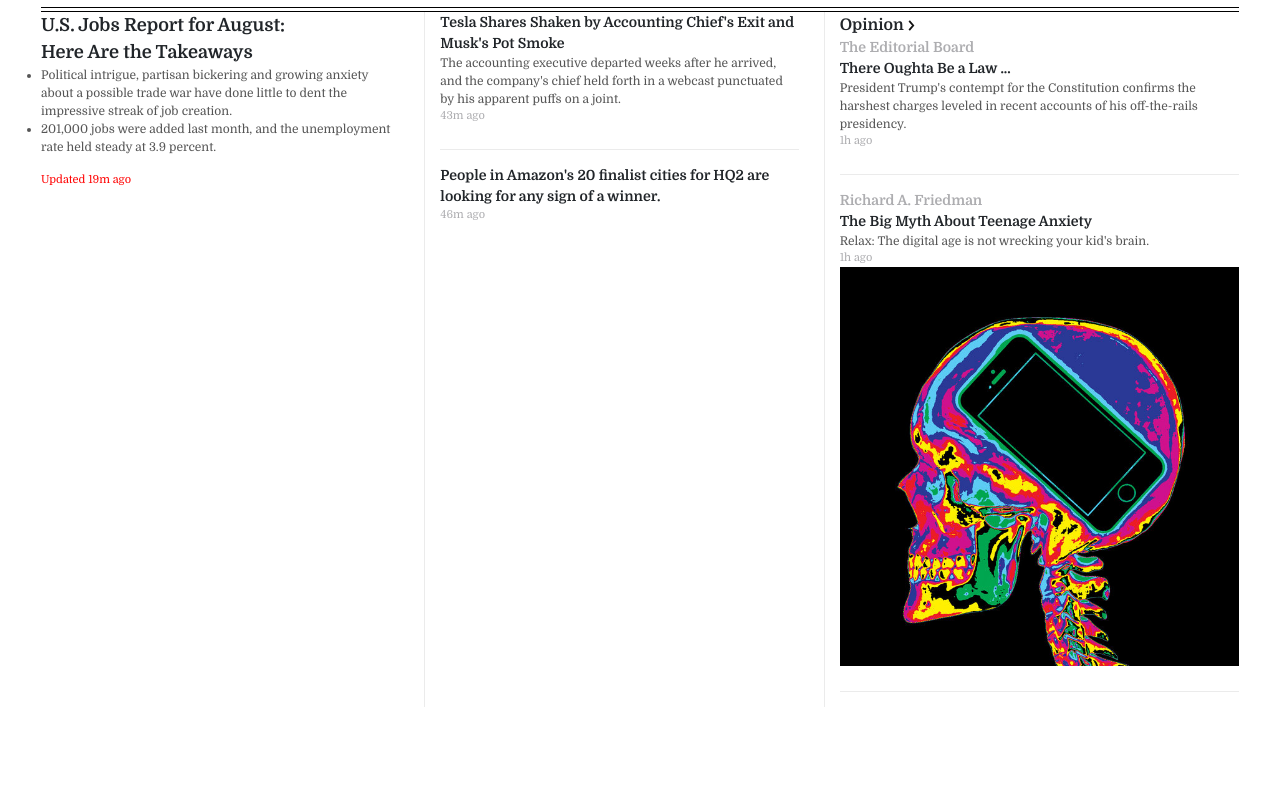
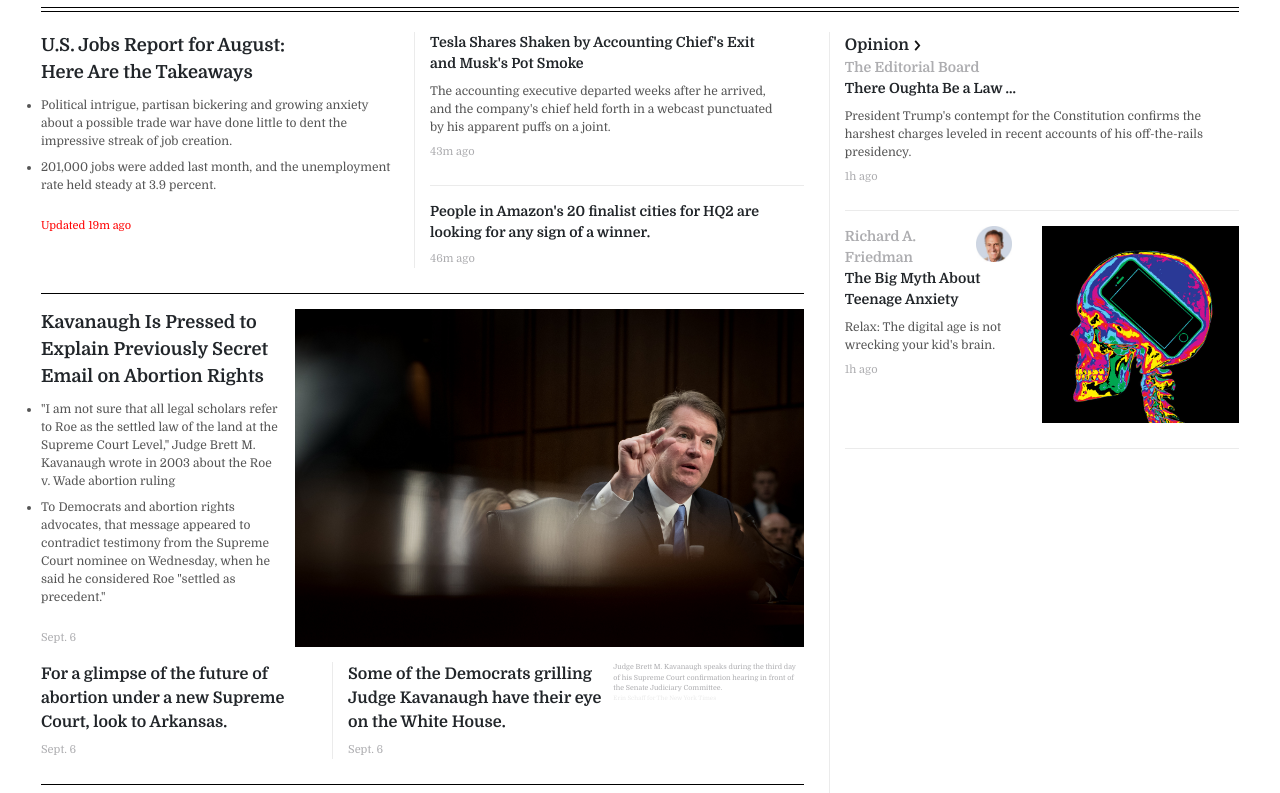
Before and after one commit to MichaelMeow/nytimes, a plain HTML site: page index.html in a window 1280 px wide. Shown: the part 203-996 px from the top of the page. Before the commit the page ends 910 px from the top, so only its background shows below. Drawn offline with Linux system fonts and the light colour scheme.

Commit message:
add more content and begin refactoring with mixins

```diff
--- a/index.html
+++ b/index.html
@@ -146,7 +146,10 @@
   <div class="doubleBorder">
   </div>
   <div class="mainBody">
-  <div class="mainLeftContent">
+    <div class="mainLeftContent cell">
+      <div class="leftRow">
+        <div class="halves">
+
       <div class="oneLeft cell">
         <div class="headline1">
           U.S. Jobs Report for August: <br>Here Are the Takeaways
@@ -161,7 +164,7 @@
           </div>
         </div>
       </div>
-<div class="oneRight cell">
+      <div class="oneRight">
         <div class="oneRightTop  cellBottom">
           <div class="headline3">
             Tesla Shares Shaken by Accounting Chief's Exit and Musk's Pot Smoke
@@ -183,6 +186,56 @@
         </div>
       </div>
     </div>
+    </div>
+    <div class="leftRow noBottomBorder">
+      <div class="twoTop twoThirdsImage">
+        <div class="articleText">
+          <div class="headline1">
+            Kavanaugh Is Pressed to Explain Previously Secret Email on Abortion Rights
+          </div>
+          <div class="subheadline">
+            <ul>
+              <li>"I am not sure that all legal scholars refer to Roe as the settled law of the land at the Supreme Court Level," Judge Brett M. Kavanaugh wrote in 2003 about the Roe v. Wade abortion ruling</li>
+              <li>To Democrats and abortion rights advocates, that message appeared to contradict testimony from the Supreme Court nominee on Wednesday, when he said he considered Roe "settled as precedent."</li>
+            </ul>
+            <div class="updated">
+              Sept. 6
+            </div>
+          </div>
+        </div>
+      <div class="articleImage">
+        <img src="img/merlin_143380935_4b452ef3-99d8-46fa-9fec-73dac24caecf-threeByTwoLargeAt2X.jpg" alt="">
+      </div>
+    </div>
+  </div>
+    <div class="leftRow">
+      <div class="cell">
+    <div class="headline2">
+      For a glimpse of the future of abortion under a new Supreme Court, look to Arkansas.
+    </div>
+    <div class="updated">
+      Sept. 6
+    </div>
+  </div>
+  <div>
+    <div class="headline2">
+      Some of the Democrats grilling Judge Kavanaugh have their eye on the White House.
+    </div>
+    <div class="updated">
+      Sept. 6
+    </div>
+  </div>
+
+<div class="caption">
+  Judge Brett M. Kavanaugh speaks during the third day of his Supreme Court confirmation hearing in front of the Senate Judiciary Committee.
+  <div class="captionPhoto">
+    Erin Schaff for The New York Times
+  </div>
+
+</div>
+  </div>
+
+    </div>
     <div class="mainRightContent">
       <div class="opinion">
         <div class="opinionTitle">
@@ -202,8 +255,11 @@
             1h ago
           </div>
         </div>
-    <div class="opinionCell cellBottom">
+        <div class="opinionCell halves cellBottom">
           <div>
+            <div class="authorImage">
+              <img src="img/Friedman-Richard-circular-thumbLarge.jpg" alt="">
+            </div>
             <div class="opinionAuthor">
               Richard A. Friedman
             </div>
@@ -217,7 +273,9 @@
               1h ago
             </div>
           </div>
+          <div class="articleImage">
             <img src="img/09friedman-square640.jpg" alt="">
+          </div>
         </div>
         <div class="opinionTwoColumn">
           <div class="opinionCell cell">
--- a/scss/input.scss
+++ b/scss/input.scss
@@ -22,6 +22,7 @@ $updatedGrey: #adadb0;
   font-size: 18px;
   font-weight: bold;
   font-family: 'Domine', serif;
+  margin-bottom: -6px;
 }
 @mixin headline2Style {
   font-size: 16px;
@@ -37,11 +38,16 @@ $updatedGrey: #adadb0;
   color: $textGrey;
   font-size: 12px;
   font-family: 'Domine', serif;
+  padding-top:8px;
+  li{
+    padding-top: 8px;
+  }
 }
 @mixin updatedStyle {
   color: $updatedGrey;
   font-size: 11px;
   font-family: 'Domine', serif;
+  padding-top: 8px;
 }
 @mixin cell {
   padding-right: 25px;
@@ -52,6 +58,41 @@ $updatedGrey: #adadb0;
   padding-bottom: 25px;
   margin-bottom: 15px;
   border-bottom: 1px solid $lightGrey;
+}
+@mixin rowBottom {
+  padding-bottom: 25px;
+  margin-bottom: 15px;
+  border-bottom: 1px solid black;
+}
+@mixin caption {
+  color: $updatedGrey;
+  font-size: 7px;
+  font-family: 'Domine', serif;
+}
+@mixin captionPhoto {
+  color: $lightGrey;
+  font-size: 6px;
+  font-family: 'Domine', serif;
+
+}
+@mixin twoThirdsImage {
+  @include flexRowCenter;
+  .articleText {
+    padding-right: 15px;
+    width: (100/3)* 1%;
+  }
+  .articleImage {
+    width: ((100/3)*2)* 1%;
+  }
+}
+@mixin halves {
+  @include flexRowCenter;
+  div:first-child {
+    padding-right: 15px;
+  }
+  & > div{
+    width: 50%;
+  }
 }
 
 // main
@@ -199,6 +240,12 @@ $updatedGrey: #adadb0;
 .updated{
   @include updatedStyle;
 }
+.caption{
+  @include caption;
+}
+.captionPhoto{
+  @include captionPhoto;
+}
 .updatedRed{
   @include updatedStyle;
   color: red;
@@ -211,23 +258,40 @@ $updatedGrey: #adadb0;
 .mainBody {
   @include flexRowCenter;
   width: 100%;
+  margin-top: 20px;
+  .authorImage{
+    img{
+      width:36px;
+      height:36px;
+    }
+    float:right;
+  }
+  .articleImage img{
+    width: 100%;
+  }
   ul {
     padding: 0;
   }
   .mainLeftContent{
     width: ((100/3)*2)* 1%;
+  }
+  .leftRow{
+    position: relative;
     @include flexRowCenter;
-    .oneLeft{
-      width: 50%;
-    }
-    .oneRight{
-      width: 50%;
-    }
+    @include rowBottom;
   }
+  .halves{
+    @include halves;
+  }
+  .twoThirdsImage{
+    @include twoThirdsImage
+  }
+  .noBottomBorder{
+    border-bottom: 0px;
+    padding-bottom: 0px;
+  }
+
   .mainRightContent{
     width: (100/3)* 1%;
-    img{
-      width: 100%;
-    }
   }
 }
```
Also changed, not shown: css/output.css, 1 other file. Lines whose indentation alone changed are shown as unchanged.
